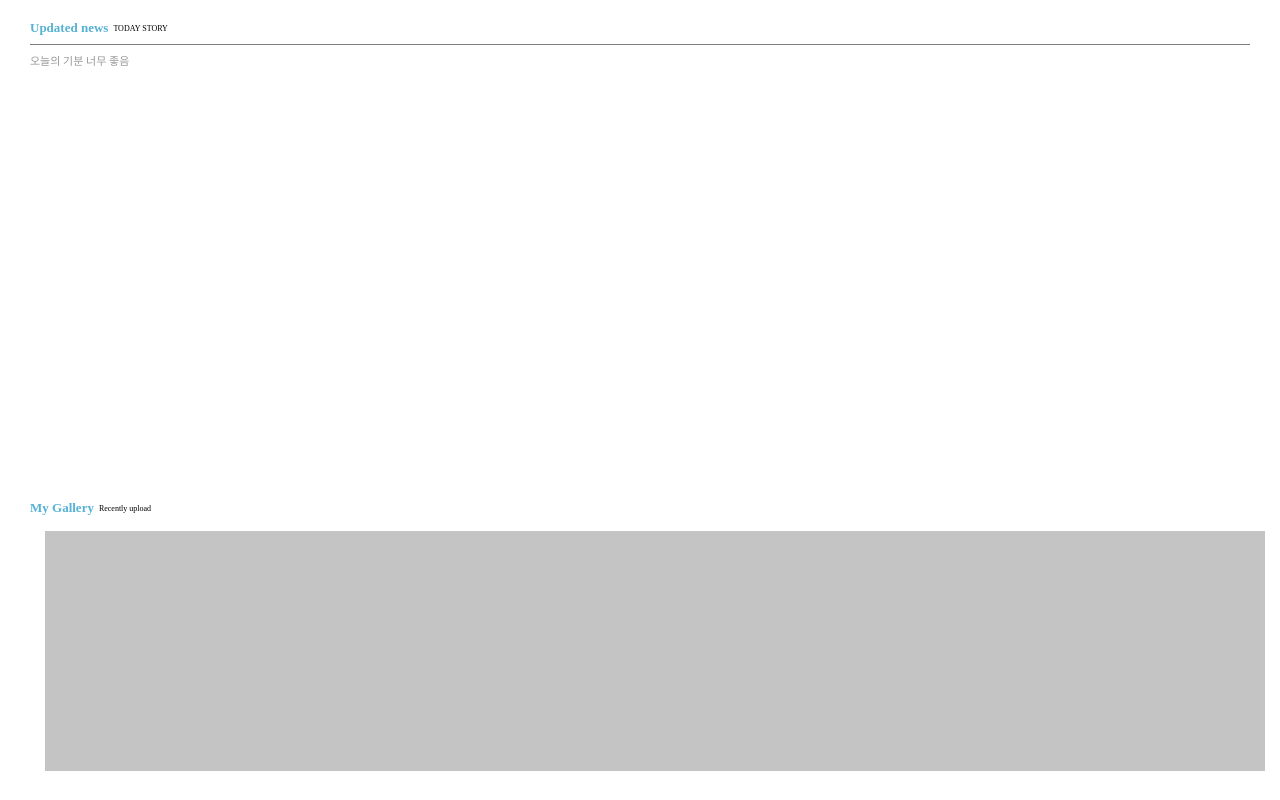
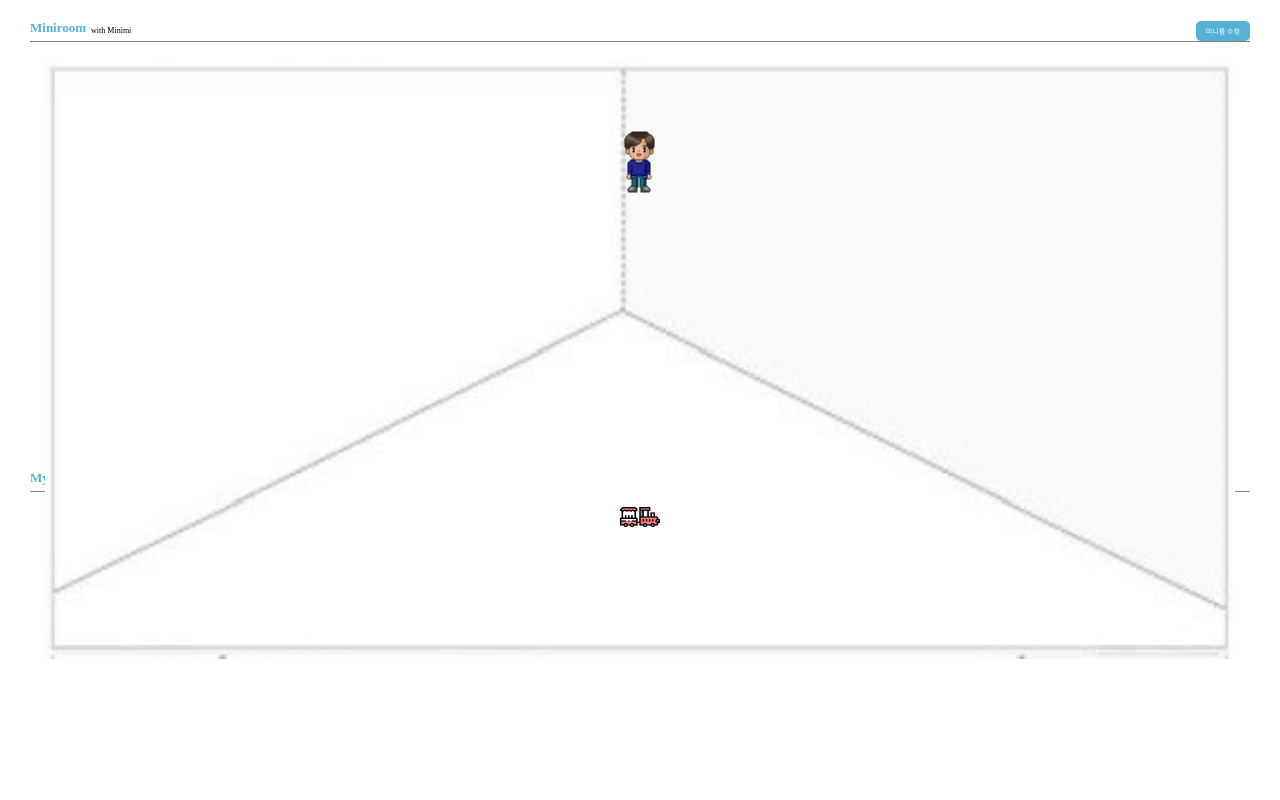
Before and after one commit to Snoopykid/cyworld, a website: page home.html in a window 1280 px wide. Drawn offline with Linux system fonts and the light colour scheme.

Commit message:
#7 Commit_Miniroom

```diff
--- a/home.html
+++ b/home.html
@@ -8,18 +8,25 @@
     <div class="wrapper">
       <div class="wrapper__header">
         <div class="contents__title">
-          <div class="title">Updated news</div>
-          <div class="subtitle">TODAY STORY</div>
+          <div class="title">Miniroom</div>
+          <div class="subtitle">with Minimi</div>
+          <button class="Miniroom__edit">미니룸 수정</button>
         </div>
         <div class="divideLine"></div>
-        <div class="contents__body">오늘의 기분 너무 좋음</div>
+        <div class="contents__body">
+          <img src="../images/Miniroom1.png" alt="Miniroom Upload" class="Miniroom" />
+          <img src="../images/Minimi1.png" alt="Miniroom Upload" class="Minimi" />
+        </div>
       </div>
       <div class="wrapper__body">
         <div class="contents__title">
           <div class="title">My Gallery</div>
           <div class="subtitle">Recently upload</div>
         </div>
-        <div class="GalleryZone"></div>
+        <div class="divideLine"></div>
+        <div class="contents__body">
+          <img src="../images/Today.png" alt="latest-image Upload" class="latest-image" />
+        </div>
       </div>
     </div>
   </body>
--- a/styles/home.css
+++ b/styles/home.css
@@ -6,11 +6,12 @@
 html, body {
     width: 100%;
     height: 100%;
+    overflow-y: auto; /* 스크롤 기능 추가 */
 }
 
 .wrapper {
     width: 100%;
-    height: 100%;
+    min-height: 100%; /* 전체 높이를 충분히 크게 설정 */
     padding: 20px 30px 30px 30px;
     display: flex;
     flex-direction: column;
@@ -19,7 +20,6 @@ html, body {
 
 .wrapper__header {
     width: 100%;
-    height: 48px;
     display: flex;
     flex-direction: column;
     justify-content: space-between;
@@ -35,6 +35,7 @@ html, body {
     color: #55b2d4;
     font-size: 13px;
     font-weight: 700;
+    margin-bottom: 5px;
 }
 
 .subtitle {
@@ -45,21 +46,57 @@ html, body {
 .divideLine {
     width: 100%;
     border-top: 1px solid gray;
+    margin-bottom: 5px;
 }
 
 .contents__body {
+    height: 200px;
     font-size: 11px;
     color: #999999;
+    text-align: center;
+    margin: 15px;
+    position: relative; /* 자식 요소의 절대 위치를 기준으로 함 */
+}
+
+.Miniroom{
+    width: 100%; /* 이미지를 충분히 크게 표시 */
+    height: auto;
+}
+
+.Minimi {
+    position: absolute;
+    top: 50%;
+    left: 50%;
+    transform: translate(-50%, -50%);
+    width: auto; /* 원하는 크기로 설정 */
+    height: auto; /* 원하는 크기로 설정 */
+}
+
+.Miniroom__edit {
+    margin-left: auto; /* 버튼을 오른쪽 끝으로 정렬 */
+    width: auto;
+    height: auto;
+    padding: 5px 10px;
+    font-size: 7px;
+    border: none;
+    background-color: #55b2d4;
+    color: white;
+    cursor: pointer;
+    border-radius: 5px;
+}
+
+.latest-image {
+    width: auto; /* 이미지를 충분히 크게 표시 */
+    height: auto;
 }
 
 .wrapper__body {
     width: 100%;
-    height: 270px;
+    height: 300px;
 }
+
 .GalleryZone {
-    margin-top: 15px;
     width: 100%;
     height: 240px;
-    background-color: #c4c4c4;
-    margin: 15px;
+    margin: 5px;
 }
--- a/styles/index.css
+++ b/styles/index.css
@@ -5,7 +5,7 @@
 
 .background {
   background-image: url("../images/background.png");
-  width: 1024px;
+  width: 100%;
   height: 600px;
   padding: 20px 0px 0px 20px;
 }
```
Also changed, not shown: Sign_up.html (+1 -1 lines), images/Minimi1.png (added), images/Minimi2.png (added), images/Miniroom1.png (added), images/Today.png (renamed from images/word.png), images/background.png.
